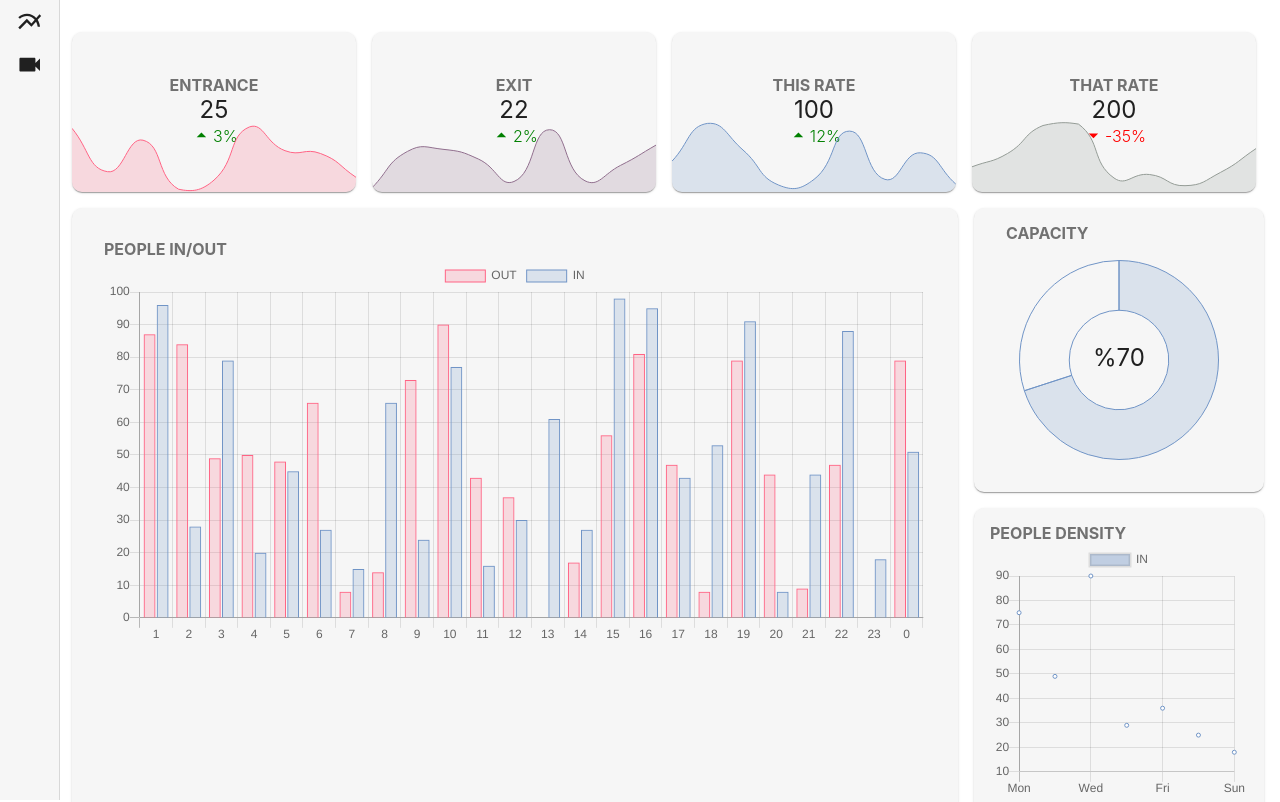
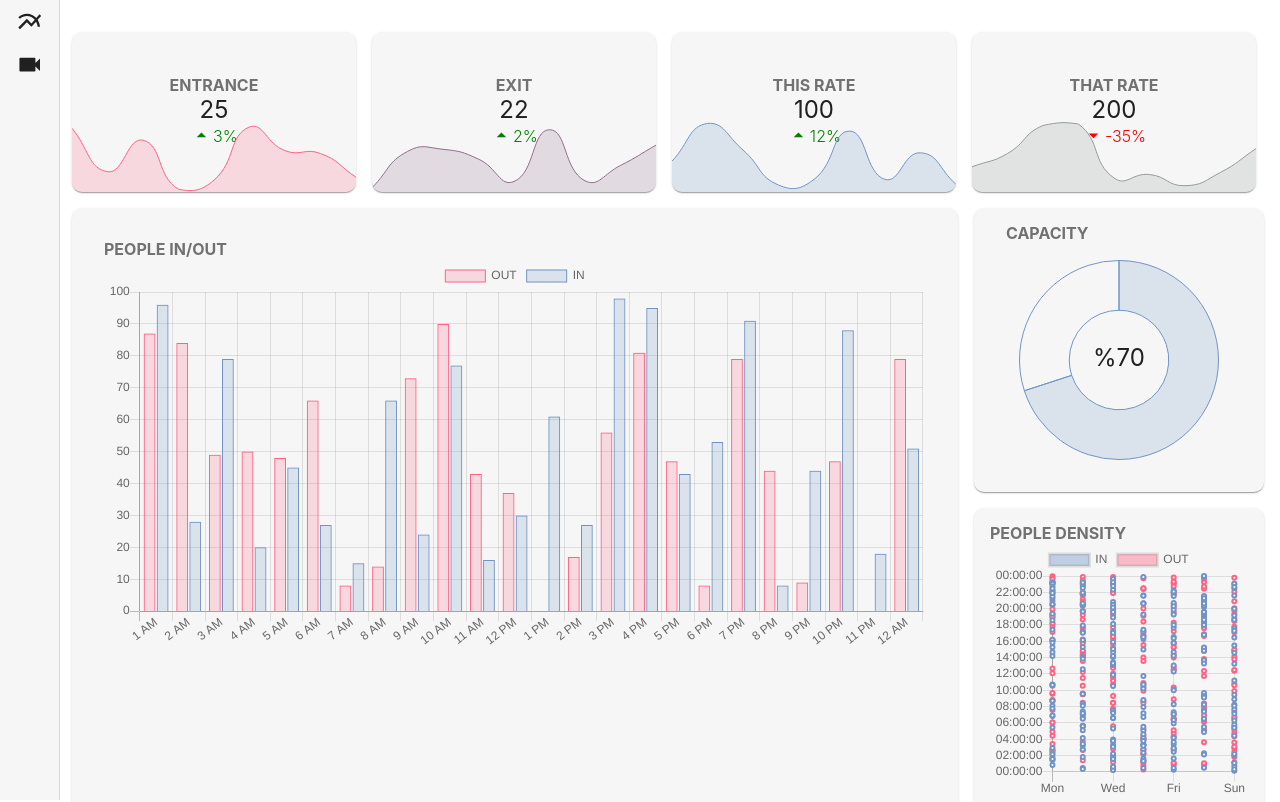
Before and after one commit to Corsage/2020-vision, a React (Create React App) app in the folder front/my-app/: page /dashboard in a window 1280 px wide. Shown: the top 802 px of the page. Built offline with nearby package versions, Linux system fonts and the light colour scheme; no server answers.

Commit message:
fix labels and generage scatter data

```diff
--- a/front/my-app/src/components/DashboardOverview.js
+++ b/front/my-app/src/components/DashboardOverview.js
@@ -44,8 +44,17 @@ const DashboardOverview = () => {
     var chartData2 = [];
     const chartReference = React.createRef();
     for (var x = 1; x < 25; x++) {
-        const date = new Date(2020, 11, 21, x, 0, 0, 0)
-        chartLabels.push(date.getHours())
+        const date = new Date(2020, 11, 21, x, 0, 0, 0);
+        const dateStringTemp = date.getHours();
+        let dateString = '';
+        if(dateStringTemp %12 === 0) {
+            dateString += 12
+        } else dateString += dateStringTemp % 12
+
+        if(dateStringTemp < 12) dateString += ' AM'
+        else dateString += ' PM'
+
+        chartLabels.push(dateString)
         chartData.push(Math.floor(Math.random() * 100))
     }
     console.log(chartLabels)
--- a/front/my-app/src/components/PeopleScatter.js
+++ b/front/my-app/src/components/PeopleScatter.js
@@ -13,7 +13,24 @@ const useStyles = makeStyles({
 
 const PeopleScatter = () => {
     const classes = useStyles()
-    const chartReference = React.createRef()
+    const chartReference = React.createRef();
+    const INpointData = [];
+
+    for (var x = 0; x < 250; x++) {
+        var day = Math.floor(Math.random() * 7)
+        var hour = Math.floor(Math.random() * 86400)
+        console.log(x)
+        INpointData.push({x:day, y:hour})
+    }
+
+    const OUTpointData = [];
+
+    for (var x = 0; x < 250; x++) {
+        var day = Math.floor(Math.random() * 7)
+        var hour = Math.floor(Math.random() * 86400)
+        console.log(x)
+        OUTpointData.push({x:day, y:hour})
+    }
     const scatterData = {
         labels: ['Scatter'],
         datasets: [
@@ -22,22 +39,28 @@ const PeopleScatter = () => {
                 backgroundColor: 'rgba(112,148,198,0.4)',
                 pointBorderColor: 'rgba(112,148,198,1)',
                 pointBackgroundColor: '#fff',
-                pointBorderWidth: 1,
+                pointBorderWidth: 2,
                 pointHoverRadius: 5,
                 pointHoverBackgroundColor: 'rgba(112, 148, 198,1)',
                 pointHoverBorderColor: 'rgba(112, 148, 198,1)',
                 pointHoverBorderWidth: 2,
                 pointRadius: 2,
                 pointHitRadius: 10,
-                data: [
-                    { x:0, y: 75 },
-                    { x:1, y: 49 },
-                    { x:2, y: 90 },
-                    { x:3, y: 29 },
-                    { x:4, y: 36 },
-                    { x:5, y: 25 },
-                    { x:6, y: 18 },
-                ]
+                data: INpointData
+            },
+            {
+                label: 'OUT',
+                backgroundColor: 'rgba(255,99,132,0.4)',
+                pointBorderColor: 'rgba(255,99,132,1)',
+                pointBackgroundColor: '#fff',
+                pointBorderWidth: 2,
+                pointHoverRadius: 5,
+                pointHoverBackgroundColor: 'rgba(255,99,132,1)',
+                pointHoverBorderColor: 'rgba(255,99,132,1)',
+                pointHoverBorderWidth: 2,
+                pointRadius: 2,
+                pointHitRadius: 10,
+                data: OUTpointData
             }
         ]
     }
@@ -52,6 +75,14 @@ const PeopleScatter = () => {
                         const days = ['Mon', 'Tues', 'Wed', 'Thurs', 'Fri', 'Sat', 'Sun']
                         return days[label%7];
                     }
+                 }
+            }],
+            yAxes: [{
+                ticks: {
+                    userCallback: function(label, index, labels) {
+                        return new Date(label * 1000).toISOString().substr(11, 8);
+                    },
+                    stepSize: 3600
                  }
             }]
          },
```
